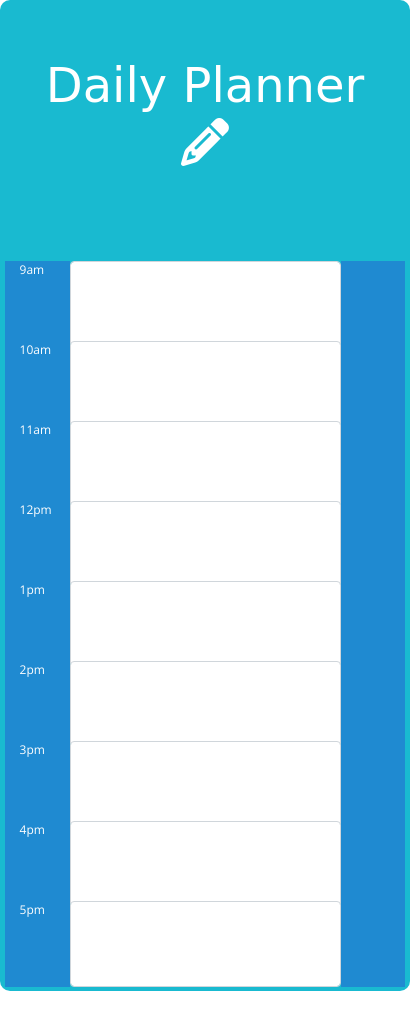
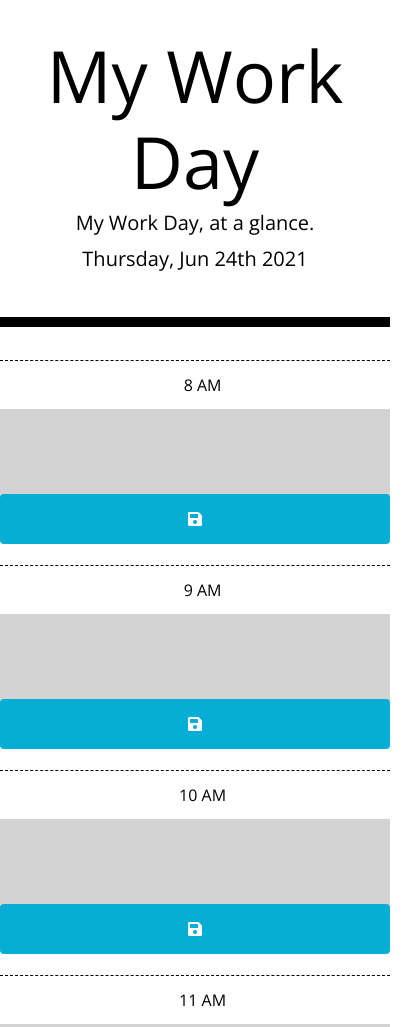
Before and after one commit to jlhickey/Wor-Day-Scheduler, a plain HTML site: page index.html in a window 390 px wide. Shown: the top 1027 px of the page, 415 px wide, since content can reach past the window. Before the commit the page ends 991 px from the top, so only its background shows below. Drawn offline with nearby package versions, Linux system fonts and the light colour scheme; a web font is replaced by a local one.

Commit message:
Add files via upload

```diff
--- a/index.html
+++ b/index.html
@@ -1,106 +1,125 @@
 <!DOCTYPE html>
 <html lang="en">
-  <head>
+
+<head>
     <meta charset="UTF-8" />
     <meta name="viewport" content="width=device-width, initial-scale=1.0" />
     <meta http-equiv="X-UA-Compatible" content="ie=edge" />
-    <link rel="stylesheet" href="https://stackpath.bootstrapcdn.com/bootstrap/4.3.1/css/bootstrap.min.css"/>
-    <link rel="stylesheet" href="https://use.fontawesome.com/releases/v5.8.1/css/all.css"/>
-    <link href="https://fonts.googleapis.com/css?family=Open+Sans&display=swap" rel="stylesheet"/>
-    <link rel="stylesheet" href="https://cdnjs.cloudflare.com/ajax/libs/open-iconic/1.1.1/font/css/open-iconic-bootstrap.min.css" />
-    <link rel="stylesheet" href="path/to/font-awesome/css/font-awesome.min.css">
+    <link rel="stylesheet" href="https://stackpath.bootstrapcdn.com/bootstrap/4.3.1/css/bootstrap.min.css" />
+    <link rel="stylesheet" href="https://use.fontawesome.com/releases/v5.8.1/css/all.css"
+        integrity="sha384-50oBUHEmvpQ+1lW4y57PTFmhCaXp0ML5d60M1M7uH2+nqUivzIebhndOJK28anvf" crossorigin="anonymous" />
+    <link href="https://fonts.googleapis.com/css?family=Open+Sans&display=swap" rel="stylesheet" />
     <link rel="stylesheet" href="./style.css" />
-    <title>Work Day Scheduler</title>
+    <title>Work Day Scheduler </title>
+</head>
 
-  <body>
+<body>
+    <!-- Header -->
+    <header class="jumbotron">
+        <h1 class="display-3">My Work Day</h1>
+        <p class="lead">My Work Day, at a glance.</p>
+        <p id="currentDay" class="lead"></p>
+    </header>
 
-    <div class="container planner-container">
+    <div class="container">
 
+        <!-- Timeblocks start here -->
 
-
-        <header class="jumbotron">
-            <h1 class="daily">Daily Planner<i class="fa fa-pencil" aria-hidden="true"></i></h1><br>
-
-            <p id="currentDay" class="lead text-center"></p>
-          </header>
-
-
-        <div class="row" id="9am-row">
-            <div class="col-1 col-xs-1 hour" id="time-block 9am-hour">
-                9am
+        <div id="hour8" class="row time-block">
+            <div class="col-md-1 hour">
+                8 AM
             </div>
-            <textarea id="9am-text" rows="3" class="form-control description col-7 col-xs-1"></textarea>
-            <button type="button" class="saveBtn col-1 col-xs-1"><span class="oi oi-task"></span></button>
+            <textarea class="col-md-10 description">
+            </textarea>
+            <button class="btn saveBtn col-md-1"><i class="fas fa-save"></i></button>
         </div>
 
-        <div class="row" id="10am-row">
-            <div class="col-1 col-xs-1 hour" id="time-block 10am-hour">
-                10am
+        <div id="hour9" class="row time-block">
+            <div class="col-md-1 hour">
+                9 AM
             </div>
-            <textarea id="10am-text" rows="3" class="form-control description col-7 col-xs-1"></textarea>
-            <button type="button" class="saveBtn col-1 col-xs-1"><span class="oi oi-task"></span></button>
+            <textarea class="col-md-10 description">
+            </textarea>
+            <button class="btn saveBtn col-md-1"><i class="fas fa-save"></i></button>
         </div>
 
-        <div class="row" id="11am-row">
-            <div class="col-1 col-xs-1 hour" id="time-block 11am-hour">
-                11am
+        <div id="hour10" class="row time-block">
+            <div class="col-md-1 hour">
+                10 AM
             </div>
-            <textarea id="11am-text" rows="3" class="form-control description col-7 col-xs-1"></textarea>
-            <button type="button" class="saveBtn col-1 col-xs-1"><span class="oi oi-task"></span></button>
+            <textarea class="col-md-10 description">
+            </textarea>
+            <button class="btn saveBtn col-md-1"><i class="fas fa-save"></i></button>
         </div>
 
-        <div class="row" id="12pm-row">
-            <div class="col-1 col-xs-1 hour" id="time-block 12pm-hour">
-                12pm
+        <div id="hour10=1" class="row time-block">
+            <div class="col-md-1 hour">
+                11 AM
             </div>
-            <textarea id="12pm-text" rows="3" class="form-control description col-7 col-xs-1"></textarea>
-            <button type="button" class="saveBtn col-1 col-xs-1"><span class="oi oi-task"></span></button>
+            <textarea class="col-md-10 description">
+            </textarea>
+            <button class="btn saveBtn col-md-1"><i class="fas fa-save"></i></button>
         </div>
 
-        <div class="row" id="1pm-row">
-            <div class="col-1 col-xs-1 hour" id="time-block 1pm-hour">
-                1pm
+        <div id="hour12" class="row time-block">
+            <div class="col-md-1 hour">
+                12 PM
             </div>
-            <textarea id="1pm-text" rows="3" class="form-control description col-7 col-xs-1"></textarea>
-            <button type="button" class="saveBtn col-1 col-xs-1"><span class="oi oi-task"></span></button>
+            <textarea class="col-md-10 description">
+            </textarea>
+            <button class="btn saveBtn col-md-1"><i class="fas fa-save"></i></button>
         </div>
 
-        <div class="row" id="2pm-row">
-            <div class="col-1 col-xs-1 hour" id="time-block 2pm-hour">
-                2pm
+        <div id="hour13" class="row time-block">
+            <div class="col-md-1 hour">
+                1 PM
             </div>
-            <textarea id="2pm-text" rows="3" class="form-control description col-7 col-xs-1"></textarea>
-            <button type="button" class="saveBtn col-1 col-xs-1"><span class="oi oi-task"></span></button>
+            <textarea class="col-md-10 description">
+            </textarea>
+            <button class="btn saveBtn col-md-1"><i class="fas fa-save"></i></button>
         </div>
 
-        <div class="row" id="3pm-row">
-            <div class="col-1 col-xs-1 hour" id="time-block 3pm-row">
-                3pm
+        <div id="hour14" class="row time-block">
+            <div class="col-md-1 hour">
+                2 PM
             </div>
-            <textarea id="3pm-text" rows="3" class="form-control description col-7 col-xs-1"></textarea>
-            <button type="button" class="saveBtn col-1 col-xs-1"><span class="oi oi-task"></span></button>
+            <textarea class="col-md-10 description">
+            </textarea>
+            <button class="btn saveBtn col-md-1"><i class="fas fa-save"></i></button>
         </div>
 
-        <div class="row" id="4pm-row">
-            <div class="col-1 col-xs-1 hour" id="time-block 4pm-row">
-                4pm
+        <div id="hour15" class="row time-block">
+            <div class="col-md-1 hour">
+                3 PM
             </div>
-            <textarea id="4pm-text" rows="3" class="form-control description col-7 col-xs-1"></textarea>
-            <button type="button" class="saveBtn col-1 col-xs-1"><span class="oi oi-task"></span></button>
+            <textarea class="col-md-10 description">
+            </textarea>
+            <button class="btn saveBtn col-md-1"><i class="fas fa-save"></i></button>
         </div>
 
-        <div class="row" id="5pm-row">
-            <div class="col-1 col-xs-1 hour" id="time-block 5pm-row">
-                5pm
+        <div id="hour16" class="row time-block">
+            <div class="col-md-1 hour">
+                4 PM
             </div>
-            <textarea id="5pm-text" rows="3" class="form-control description col-7 col-xs-1"></textarea>
-            <button type="button" class="saveBtn col-1 col-xs-1"><span class="oi oi-task"></span></button>
+            <textarea class="col-md-10 description">
+            </textarea>
+            <button class="btn saveBtn col-md-1"><i class="fas fa-save"></i></button>
+        </div>
+
+        <div id="hour17" class="row time-block">
+            <div class="col-md-1 hour">
+                5 PM
+            </div>
+            <textarea class="col-md-10 description">
+            </textarea>
+            <button class="btn saveBtn col-md-1"><i class="fas fa-save"></i></button>
         </div>
 
     </div>
 
     <script src="https://code.jquery.com/jquery-3.4.1.min.js"></script>
     <script src="https://cdnjs.cloudflare.com/ajax/libs/moment.js/2.24.0/moment.min.js"></script>
-    <script src="assets/script.js"></script>
-  </body>
+    <script src="./script.js"></script>
+</body>
+
 </html>
--- a/script.js
+++ b/script.js
@@ -1,157 +1,57 @@
+// Display today's day and date
+var todayDate = moment().format('dddd, MMM Do YYYY');
+$("#currentDay").html(todayDate);
 
+$(document).ready(function () {
+    // saveBtn click listener
+    $(".saveBtn").on("click", function () {
+        // Get nearby values of the description in JQuery
+        var text = $(this).siblings(".description").val();
+        var time = $(this).parent().attr("id");
 
-var now = moment();
+        // Save text in local storage
+        localStorage.setItem(time, text);
+    })
 
+    function timeTracker() {
+        //get current number of hours.
+        var timeNow = moment().hour();
 
-var displayTime = document.querySelector("#currentDay");
+        // loop over time blocks
+        $(".time-block").each(function () {
+            var blockTime = parseInt($(this).attr("id").split("hour")[1]);
 
-var currentTime = moment();
+            // To check the time and add the classes for background indicators
+            if (blockTime < timeNow) {
+                $(this).removeClass("future");
+                $(this).removeClass("present");
+                $(this).addClass("past");
+            }
+            else if (blockTime === timeNow) {
+                $(this).removeClass("past");
+                $(this).removeClass("future");
+                $(this).addClass("present");
+            }
+            else {
+                $(this).removeClass("present");
+                $(this).removeClass("past");
+                $(this).addClass("future");
 
-displayTime.textContent = currentTime.format("moment().format(MMMM Do YYYY");
+            }
+        })
+    }
 
-$(".saveBtn").on("click", function() {
+    // Get item from local storage if any
+    $("#hour8 .description").val(localStorage.getItem("hour8"));
+    $("#hour9 .description").val(localStorage.getItem("hour9"));
+    $("#hour10 .description").val(localStorage.getItem("hour10"));
+    $("#hour11 .description").val(localStorage.getItem("hour11"));
+    $("#hour12 .description").val(localStorage.getItem("hour12"));
+    $("#hour13 .description").val(localStorage.getItem("hour13"));
+    $("#hour14 .description").val(localStorage.getItem("hour14"));
+    $("#hour15 .description").val(localStorage.getItem("hour15"));
+    $("#hour16 .description").val(localStorage.getItem("hour16"));
+    $("#hour17 .description").val(localStorage.getItem("hour17"));
 
-    var value = $(this).siblings(".description").val();
-    var time = $(this).parent().attr("id");
-
-
-    localStorage.setItem(time , value );
-});
-
-
-
-
-$("#9am-row .description").val(localStorage.getItem("9am-row"));
-
-$("#10am-row .description").val(localStorage.getItem("#10am-row"));
-
- $("#11am-row .description").val(localStorage.getItem("11am-row"));
-
- $("#12pm-row .description").val(localStorage.getItem("12pm-row" ));
-
- $("#1pm-row .description").val(localStorage.getItem("1pm-row" ));
-
- $("#2pm-row .description").val(localStorage.getItem("2pm-row" ));
-
- $("#3pm-row .description").val(localStorage.getItem("3pm-row" ));
-
- $("#4pm-row .description").val(localStorage.getItem("4pm-row"));
-
- $("#5pm-row .description").val(localStorage.getItem("5pm-row"));
-
-
-
-var hour9 = 9;
-var hour10 = 10;
-var hour11 = 11;
-var hour12 = 12;
-var hour1 = 13;
-var hour2 = 14;
-var hour3 = 15;
-var hour4 = 16;
-var hour5 = 17;
-
-var currentHour = moment().format('L');
-
-function updateBackground() {
-    var
-        hr = (new Date()).getHours(),
-        body = document.body,
-        bstyle = body.style,
-
-    if (hr < 10) {
-        bstyle.backgroundColor = "yellow";
-        bstyle.color = "black";
-
-    } else if (hr < 20) {
-        bstyle.backgroundColor = "green";
-        bstyle.color = "white";
-
-    } else {
-        bstyle.backgroundColor = "black";
-        bstyle.color = "white";
-
-    }
-}
-
-setInterval(updateBackground, 1000 * 60);
-updateBackground();
-if (currentHour < hour9) {
-    $("#9am-text").addClass("future");
-} else if (currentHour > hour9) {
-    $("#9am-text").addClass("past");
-} else if (currentHour = hour9) {
-    $("#9am-text").addClass("present");
-}
-
-
-if (currentHour < hour10) {
-    $("#10am-text").addClass("future");
-} else if (currentHour > hour10) {
-    $("#10am-text").addClass("past");
-} else if (currentHour = hour10) {
-    $("#10am-text").addClass("present");
-}
-
-
-if (currentHour < hour11) {
-    $("#11am-text").addClass("future");
-} else if (currentHour > hour11) {
-    $("#11am-text").addClass("past");
-} else if (currentHour = hour11) {
-    $("#11am-text").addClass("present");
-}
-
-
-if (currentHour < hour12) {
-    $("#12pm-text").addClass("future");
-} else if (currentHour > hour12) {
-    $("#12pm-text").addClass("past");
-} else if (currentHour = hour12) {
-    $("#12pm-text").addClass("present");
-}
-
-
-if (currentHour < hour1) {
-    $("#1pm-text").addClass("future");
-} else if (currentHour > hour1) {
-    $("#1pm-text").addClass("past");
-} else if (currentHour = hour1) {
-    $("#1pm-text").addClass("present");
-}
-
-
-if (currentHour < hour2) {
-    $("#2pm-text").addClass("future");
-} else if (currentHour > hour2) {
-    $("#2pm-text").addClass("past");
-} else if (currentHour = hour2) {
-    $("#2pm-text").addClass("present");
-}
-
-
-if (currentHour < hour3) {
-    $("#3pm-text").addClass("future");
-} else if (currentHour > hour3) {
-    $("#3pm-text").addClass("past");
-} else if (currentHour = hour3) {
-    $("#3pm-text").addClass("present");
-}
-
-
-if (currentHour < hour4) {
-    $("#4pm-text").addClass("future");
-} else if (currentHour > hour4) {
-    $("#4pm-text").addClass("past");
-} else if (currentHour = hour4) {
-    $("#4pm-text").addClass("present");
-}
-
-
-if (currentHour < hour5) {
-    $("#5pm-text").addClass("future");
-} else if (currentHour > hour5) {
-    $("#5pm-text").addClass("past");
-} else if (currentHour = hour5) {
-    $("#5pm-text").addClass("present");
-}
+    timeTracker();
+})
--- a/style.css
+++ b/style.css
@@ -1,100 +1,95 @@
 body {
-  font-family: 'Open Sans', sans-serif;
+  font-family: "Open Sans", sans-serif;
   font-size: 16px;
-
+  line-height: 1;
 }
 
 textarea {
   background: transparent;
+  border: none;
   resize: none;
-  color: #eb11a2;
-  border: 1px solid rgb(52, 77, 94);
-
+  color: #000000;
+  border-left: 1px solid black;
+  padding: 10px;
 }
 
 .jumbotron {
   text-align: center;
   background-color: transparent;
-  color: white;
-  margin: -70px;
-  padding: auto -10px;
+  color: black;
+  border-radius: 0;
+  border-bottom: 10px solid black;
 }
 
+.description {
+  white-space: pre-wrap;
+}
 
+.time-block {
+  text-align: center;
+  border-radius: 15px;
+}
 
 .row {
+  white-space: pre-wrap;
   height: 80px;
-  justify-content: center;
+  border-top: 1px solid white;
 }
 
 .hour {
-  background-color: #1484cf;
-  color: white;
-  justify-self: left;
+  background-color: #ffffff;
+  color: #000000;
+  border-top: 1px dashed #000000;
 }
 
 .past {
+  background-color: #d3d3d3;
+  color: white;
+}
+
+.present {
   background-color: #ff6961;
   color: white;
 }
 
-.present {
-  background-color: #1484cf;
-  color: white;
-}
-
 .future {
-  background-color: #270479;
+  background-color: #77dd77;
   color: white;
 }
 
 .saveBtn {
-  background-color: #1484cf;
+  border-left: 1px solid black;
+  border-top-right-radius: 15px;
+  border-bottom-right-radius: 15px;
+  background-color: #06aed5;
   color: white;
-  border: none;
 }
 
 .saveBtn i:hover {
   font-size: 20px;
-  transition: all .3s ease-in-out;
+  transition: all 0.3s ease-in-out;
 }
 
-h1, #currentDay {
-  font-family: 'Homemade Apple', cursive;
-}
-
-h1 {
-  font-size: 3rem;
-  padding: 10px;
-}
-
-.planner-container {
-  background-color: rgb(13, 183, 206);
-  border-radius: 10px;
-  padding: 10px 10px;
-  margin: 20px auto;
-  opacity: 95%;
-  justify-content: center;
-}
-
-@media only screen and (max-width: 500px) {
-  .planner-container {
-    padding: auto -50px;
-    margin: 0px 0px;
+/*** OVERWRITE - MEDIA QUERY FOR TABLETS AND SMALLER  ***/
+/* This will be applied on any screen 768px and bellow */
+@media screen and (max-width: 768px), screen and (max-width: 575px) {
+  .row {
+    height: auto;
+    margin-top: 20px;
   }
 
-  .jumbotron {
-    text-align: center;
-    background-color: transparent;
-    color: white;
-    margin: 5px;
+  .hour {
+    padding-right: 17%;
   }
 
-  body {
-    font-size: 12px;
+  .saveBtn {
+    border: 0;
+    border-radius: 0.25rem;
+    height: 50px;
   }
 
-  * {
-    box-sizing: content-box;
+  textarea {
+    min-height: 85px;
+    border: 0;
   }
 }
```
